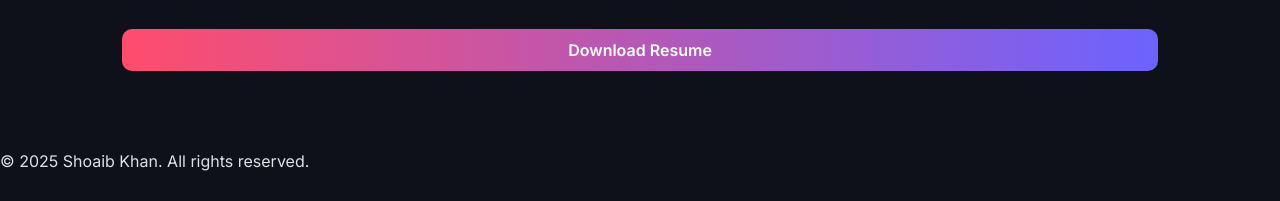
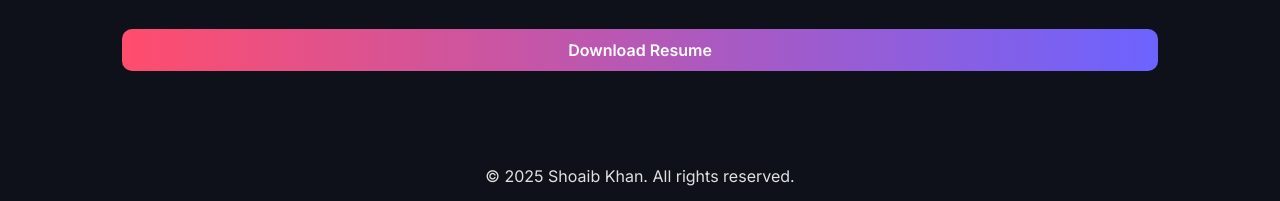
Before and after one commit to ShoaibKhanJ/Protfolio, a plain HTML site: page index.html in a window 1280 px wide. Shown: the part 3440-3641 px from the top of the page. Before the commit the page ends 3611 px from the top, so only its background shows below. Drawn offline with nearby package versions, Linux system fonts and the light colour scheme.

Commit message:
Update index.html

```diff
--- a/index.html
+++ b/index.html
@@ -506,9 +506,18 @@
     <a href="resume.pdf" class="resume-btn" download>Download Resume</a>
   </section>
 
-  <footer>
-    &copy; 2025 Shoaib Khan. All rights reserved.
-  </footer>
+   <footer class="footer">
+  &copy; 2025 Shoaib Khan. All rights reserved.
+</footer>
+<style>
+  .footer {
+  display: flex;
+  justify-content: center;
+  align-items: center;
+  height: 50px;
+}
+
+</style>
 
   <!-- JS -->
   <script src="https://cdnjs.cloudflare.com/ajax/libs/aos/2.3.4/aos.js"></script>
```
